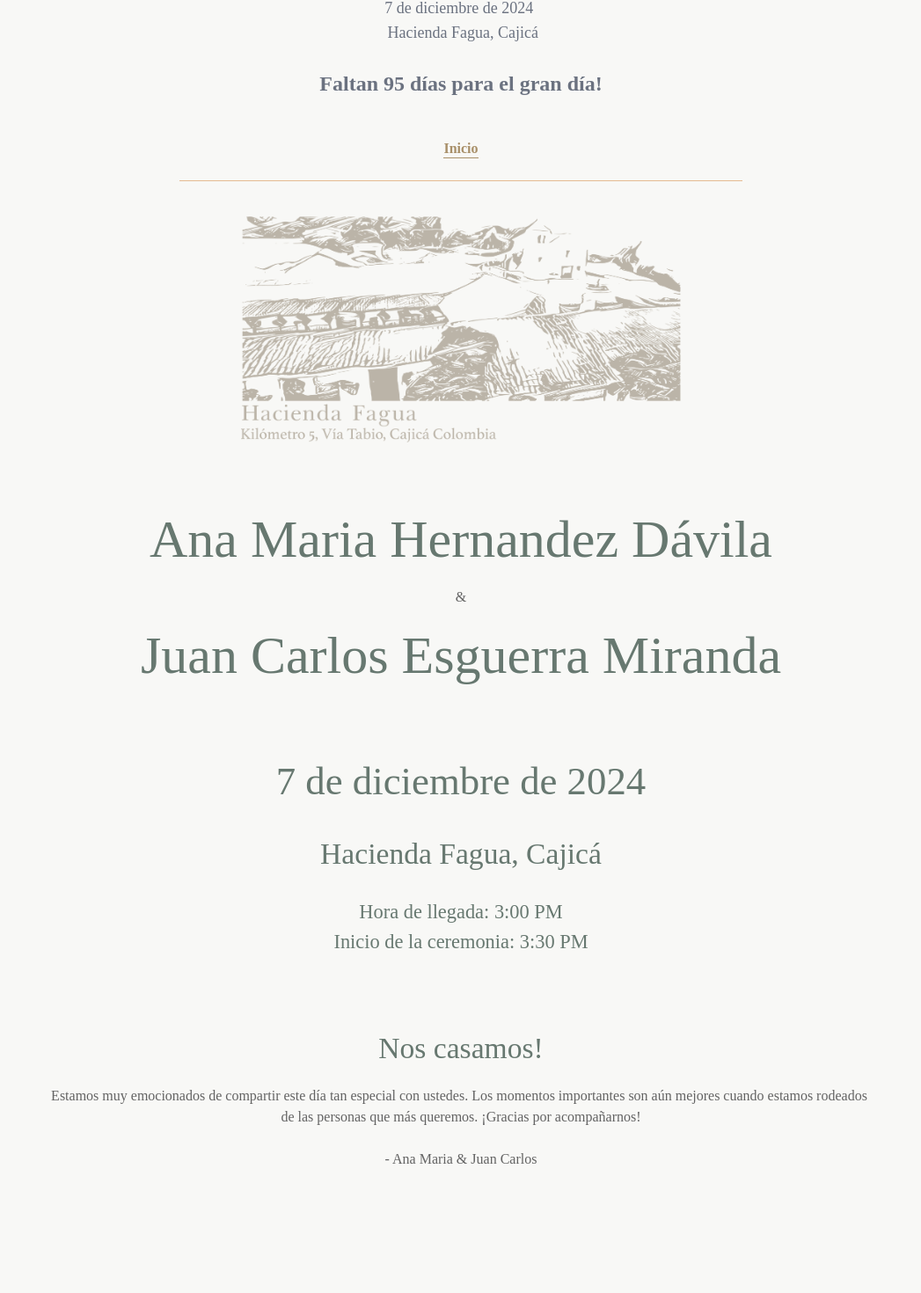
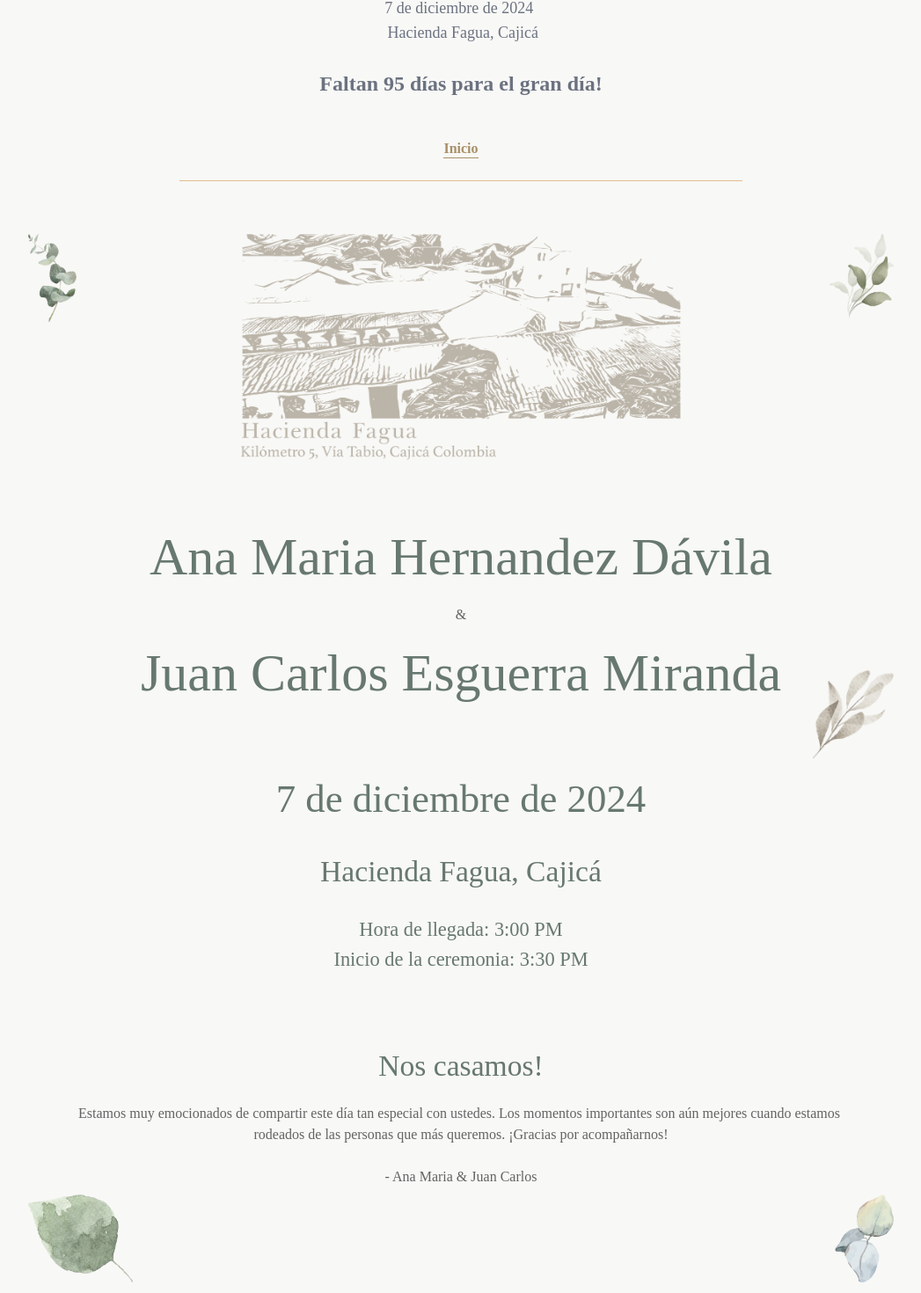
Before and after one commit to gaboluque/wedding-app, a Next.js app: page / in a window 1280 px wide. Shown: the part 199-1669 px from the top of the page at 88% size, without its empty margins (116-1163 px from the left). Before the commit the page ends 1637 px from the top, so only its background shows below. Built offline with nearby package versions, Linux system fonts and the light colour scheme; no server answers; a web font is replaced by a local one.

Commit message:
chore: add flowers

```diff
--- a/src/pages/_app.tsx
+++ b/src/pages/_app.tsx
@@ -14,8 +14,16 @@ export default function MyApp({
   return (
     <>
       <Header pages={pages}/>
-      <div id="content" className="p-4 pt-[72px] md:pt-0 pb-[100px] md:px-10 md:max-w-screen-lg flex flex-col mx-auto items-center">
-        <Component {...pageProps} />
+      <div id="content"
+           className="app-img-container p-4 pt-[72px] md:pt-0 pb-[100px] md:px-10 md:max-w-screen-lg flex flex-col mx-auto items-center">
+        <img src="/images/flor1.png" alt="Flor 1" className="bg-image bg-image-1"/>
+        <img src="/images/flor2.png" alt="Flor 2" className="bg-image bg-image-2"/>
+        <img src="/images/flor3.png" alt="Flor 3" className="bg-image bg-image-3"/>
+        <img src="/images/flor4.png" alt="Flor 4" className="bg-image bg-image-4"/>
+        <img src="/images/flor5.png" alt="Flor 5" className="bg-image bg-image-5"/>
+        <div className="main-content">
+          <Component {...pageProps} />
+        </div>
       </div>
     </>
   )
--- a/src/styles/base.scss
+++ b/src/styles/base.scss
@@ -52,3 +52,48 @@ button, [type='button'], [type='reset'], [type='submit'] {
 p {
   margin-bottom: 0.5rem;
 }
+
+
+.app-img-container {
+  position: relative;
+  min-height: 100vh;
+  overflow: hidden;
+
+  .bg-image {
+    position: absolute;
+    z-index: 1;
+    height: 100px;
+  }
+
+  .bg-image-1 {
+    top: 20px;
+    left: 20px;
+  }
+
+  .bg-image-2 {
+    top: 20px;
+    right: 20px;
+  }
+
+  .bg-image-3 {
+    bottom: 20px;
+    left: 20px;
+  }
+
+  .bg-image-4 {
+    bottom: 20px;
+    right: 20px;
+  }
+
+  .bg-image-5 {
+    bottom: 50%;
+    right: 20px;
+  }
+}
+
+.main-content {
+  position: relative;
+  z-index: 10;
+  /* Add padding if needed to prevent content from touching the edges */
+  padding: 20px;
+}
```
